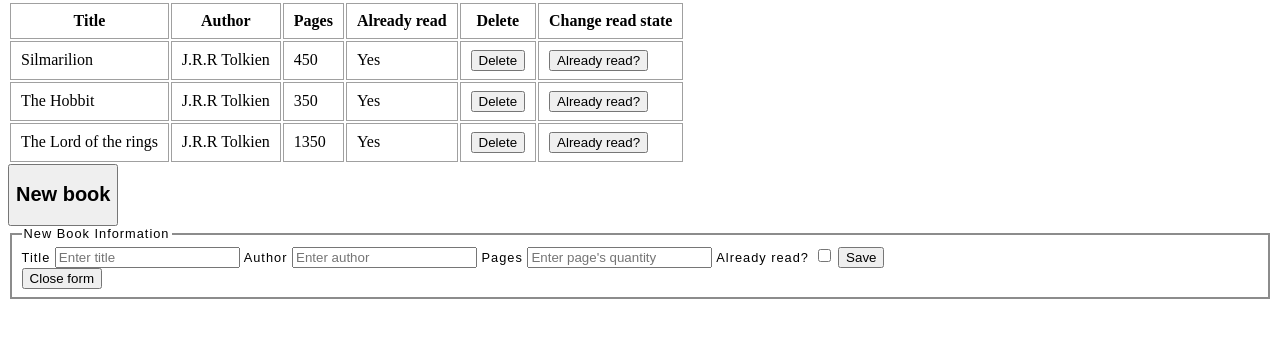
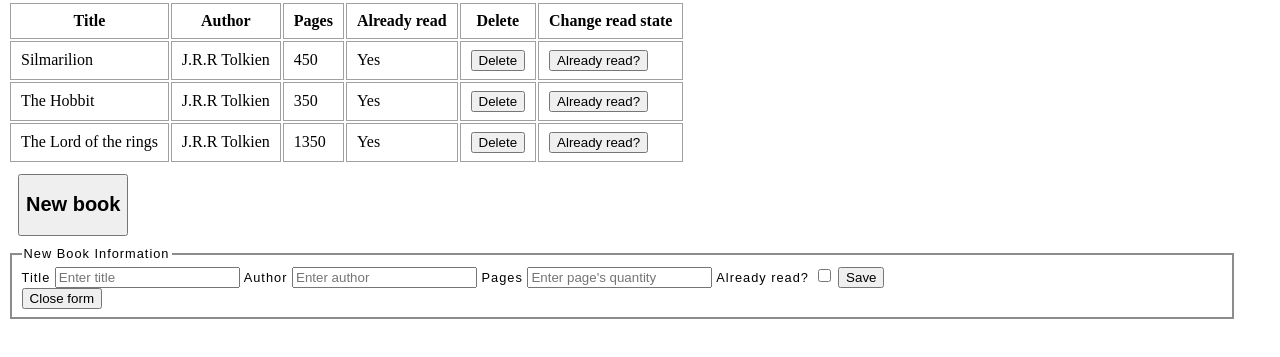
Before and after one commit to JuanVimon3/Library, a plain HTML site: page index.html in a window 1280 px wide. Both pictures are taken after a click on the button "New book". Shown: the part 79-436 px from the top of the page. Drawn offline with Linux system fonts and the light colour scheme.

Commit message:
add some css styles

```diff
--- a/styles.css
+++ b/styles.css
@@ -24,4 +24,9 @@ td {
   font-family: sans-serif;
   font-size: 0.8rem;
   letter-spacing: 1px;
+  max-width: 95%;
 }
+
+.open-button {
+  margin: 10px;
+}
```
